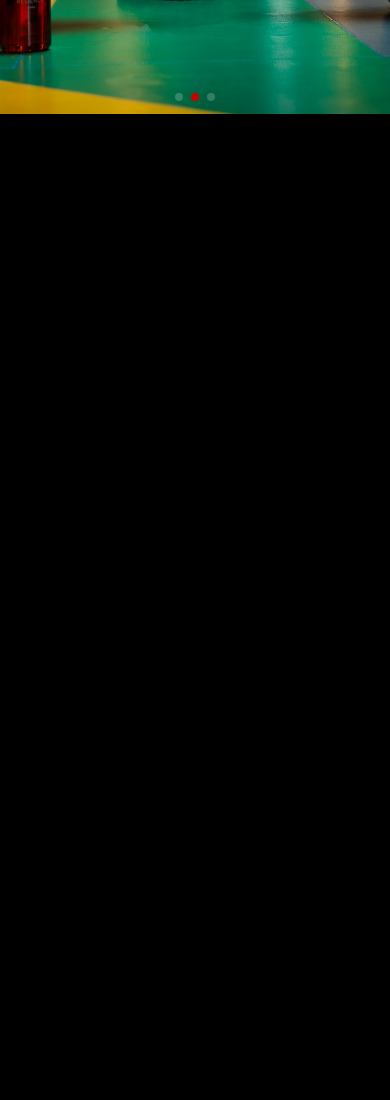
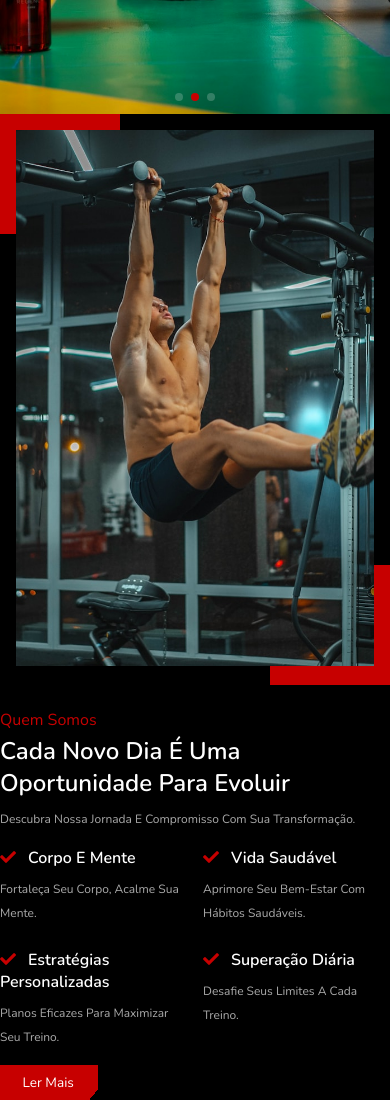
Before and after one commit to ValmirSGama/site-academia, a plain HTML site: page index.html in a window 390 px wide. Shown: the part 686-1786 px from the top of the page. Before the commit the page ends 844 px from the top, so only its background shows below. Drawn offline with nearby package versions, Linux system fonts and the light colour scheme.

Commit message:
Adição da seção about, estilização e responsividade

```diff
--- a/index.html
+++ b/index.html
@@ -70,6 +70,44 @@
     </section>
     <!-- home section ends -->
 
+    <!-- about section starts -->
+    <section id="about" class="about">
+        <div class="image">
+            <img src="image/sobre.jpg" alt="">
+        </div>
+
+        <div class="content">
+            <span>Quem Somos</span>
+            <h3 class="title">Cada Novo Dia é uma Oportunidade para Evoluir</h3>
+            <p>Descubra nossa jornada e compromisso com sua transformação.</p>
+
+            <div class="box-container">
+                <div class="box">
+                    <h3><i class="fas fa-check"></i>Corpo e Mente</h3>
+                    <p>Fortaleça seu corpo, acalme sua mente.</p>
+                </div>
+
+                <div class="box">
+                    <h3><i class="fas fa-check"></i>Vida Saudável</h3>
+                    <p>Aprimore seu bem-estar com hábitos saudáveis.</p>
+                </div>
+
+                <div class="box">
+                    <h3><i class="fas fa-check"></i>Estratégias Personalizadas</h3>
+                    <p>Planos eficazes para maximizar seu treino.</p>
+                </div>
+
+                <div class="box">
+                    <h3><i class="fas fa-check"></i>Superação Diária</h3>
+                    <p>Desafie seus limites a cada treino.</p>
+                </div>
+            </div>
+
+            <a href="#" class="btn">Ler Mais</a>
+        </div>
+    </section>
+    <!-- about section ends -->
+
     <!-- swiper js link -->
     <script src="https://unpkg.com/swiper@7/swiper-bundle.min.js"></script>
 
--- a/style.css
+++ b/style.css
@@ -152,6 +152,86 @@ body {
     background: var(--main-color-red);
 }
 
+.about {
+    display: flex;
+    align-items: center;
+    flex-wrap: wrap;
+    gap: 8rem;
+}
+
+.about .image {
+    flex: 1 1 42rem;
+    position: relative;
+}
+
+.about .image::before,
+.about .image::after {
+    content: '';
+    position: absolute;
+    z-index: -1;
+    background: var(--main-color-red);
+    height: 15rem;
+    width: 15rem;
+}
+
+.about .image::before {
+    top: 0;
+    left: 0;
+}
+
+.about .image::after {
+    bottom: 0;
+    right: 0;
+}
+
+.about .image img {
+    width: 100%;
+    padding: 2rem;
+}
+
+.about .content {
+    flex: 1 1 42rem;
+}
+
+.about .content span {
+    font-size: 2rem;
+    color: var(--main-color-red);
+}
+
+.about .content .title {
+    font-size: 4rem;
+    color: var(--color-white);
+    margin-top: .5rem;
+}
+
+.about .content p {
+    font-size: 1.5rem;
+    color: var(--color-light-grey-bg);
+    padding: 1rem 0;
+    line-height: 2;
+}
+
+.about .content .box-container {
+    display: flex;
+    flex-wrap: wrap;
+    gap: 2rem;
+    margin-top: 1rem;
+}
+
+.about .content .box-container .box {
+    flex: 1 1 20rem;
+}
+
+.about .content .box-container .box h3 {
+    font-size: 2rem;
+    color: var(--color-white);
+}
+
+.about .content .box-container .box h3 i {
+    padding-right: 1.5rem;
+    color: var(--main-color-red);
+}
+
 /* Media Queries para responsividade */
 @media (max-width: 991px) {
     html {
@@ -193,6 +273,15 @@ body {
         display: block;
         font-size: 2rem;
     }
+    .about {
+        gap: 3rem;
+    }
+    .about .image {
+        flex: 1 1 26rem;
+    }
+    .about .content .title {
+        font-size: 3rem;
+    }
 }
 
 @media (max-width: 450px) {
```
Also changed, not shown: image/sobre.jpg (added).
